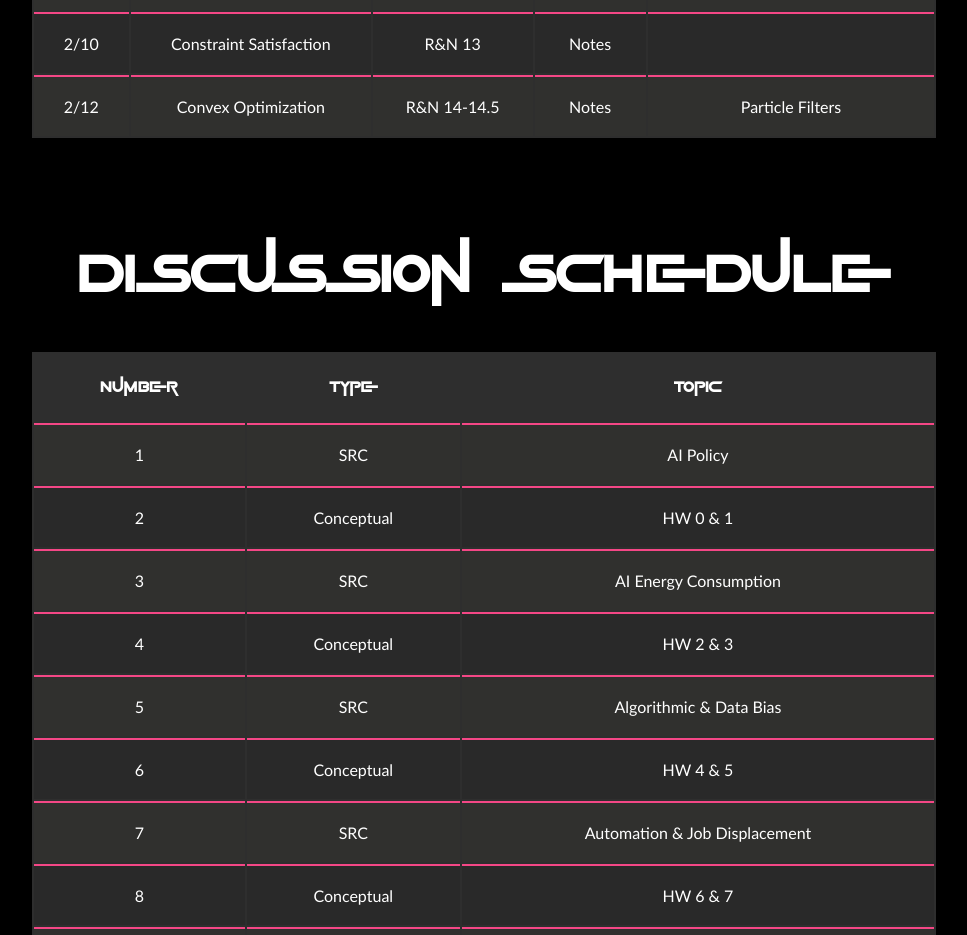
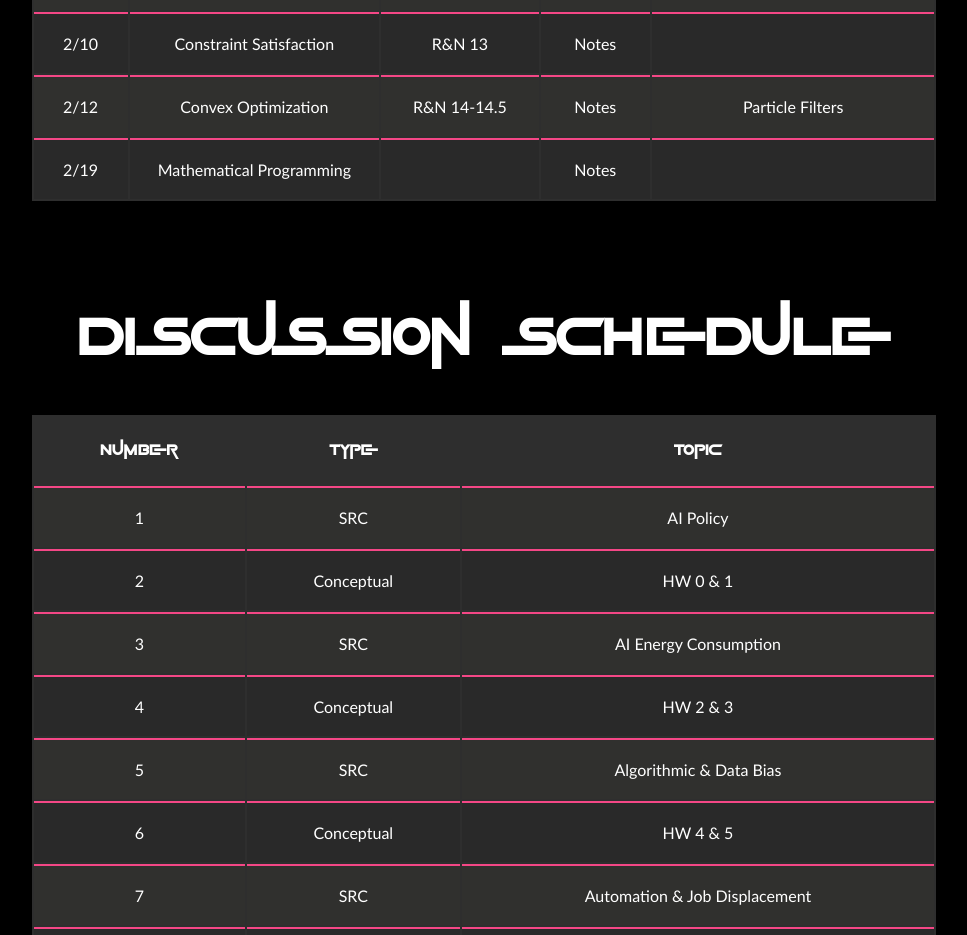
Before and after one commit to BrownCSCI410/s25-website, a React (Create React App) app: page / in a window 1280 px wide. Shown: the part 1600-2535 px from the top of the page, without its empty margins (156-1123 px from the left). Built offline with nearby package versions, Linux system fonts and the light colour scheme.

Commit message:
Added lecture notes for 2/19

```diff
--- a/src/Components/Lectures/Lectures.tsx
+++ b/src/Components/Lectures/Lectures.tsx
@@ -147,10 +147,15 @@ export class Lectures extends React.Component<LectureProps> {
 			]),
 			autoReleaseDate: "Feb 12, 2025 04:00:00 EDT",
 		},
+		{
+			cellNames: ["2/19", "Mathematical Programming", "", "Notes", " "],
+			cellNametoLinks: new Map<string, string>([
+				["Notes", require("./lecture_notes/mathematical_programming.pdf")],
+			]),
+			autoReleaseDate: "Feb 19, 2025 04:00:00 EDT",
+		},
 
 		/**
-
-        { cellNames: ["2/14", "Statistics Review", "R&N Chapter 3.5.2-3.7", "Notes", " "], cellNametoLinks: new Map<string,string>([["Notes", "lecture_notes/informed_search.pdf"],["Pathfinding Visualizations", "https://qiao.github.io/PathFinding.js/visual/"]]),autoReleaseDate: "Mar 16, 2025 04:00:00 EDT"  },
         { cellNames: ["2/19", "Intro to Supervised Learning", "R&N Chapter 3.5.2-3.7", "Notes", " "], cellNametoLinks: new Map<string,string>([["Notes", "lecture_notes/informed_search.pdf"],["Pathfinding Visualizations", "https://qiao.github.io/PathFinding.js/visual/"]]),autoReleaseDate: "Mar 16, 2025 04:00:00 EDT"  },
         { cellNames: ["2/21", "k Nearest Neighbors", "R&N Chapter 3.5.2-3.7", "Notes", " "], cellNametoLinks: new Map<string,string>([["Notes", "lecture_notes/informed_search.pdf"],["Pathfinding Visualizations", "https://qiao.github.io/PathFinding.js/visual/"]]) ,autoReleaseDate: "Mar 16, 2025 04:00:00 EDT" },
         { cellNames: ["2/24", "Naive Bayes", "R&N Chapter 3.5.2-3.7", "Notes", " "], cellNametoLinks: new Map<string,string>([["Notes", "lecture_notes/informed_search.pdf"],["Pathfinding Visualizations", "https://qiao.github.io/PathFinding.js/visual/"]]) ,autoReleaseDate: "Mar 16, 2025 04:00:00 EDT" },
```
Also changed, not shown: 1 other file (tests, documents, lock files or other folders).
